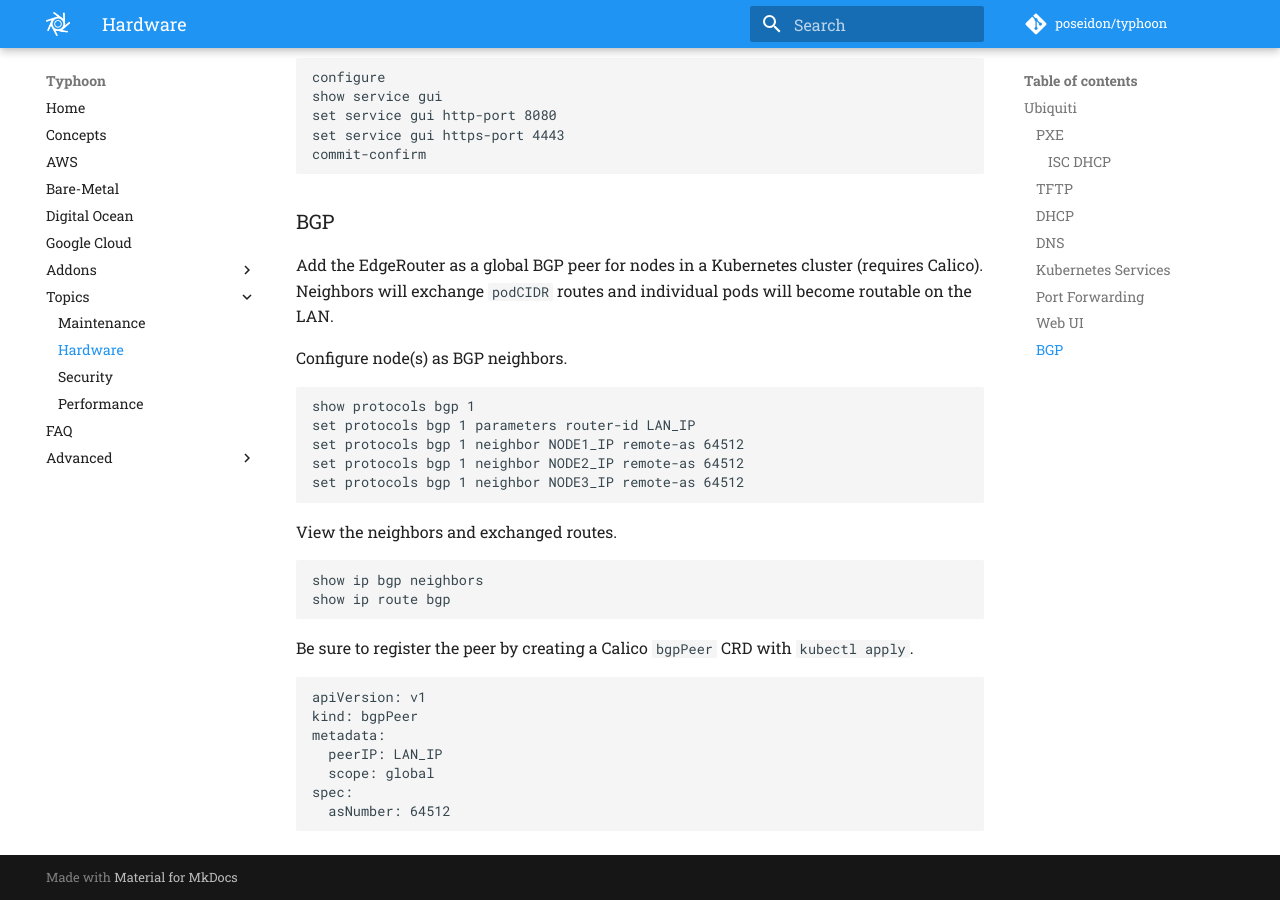
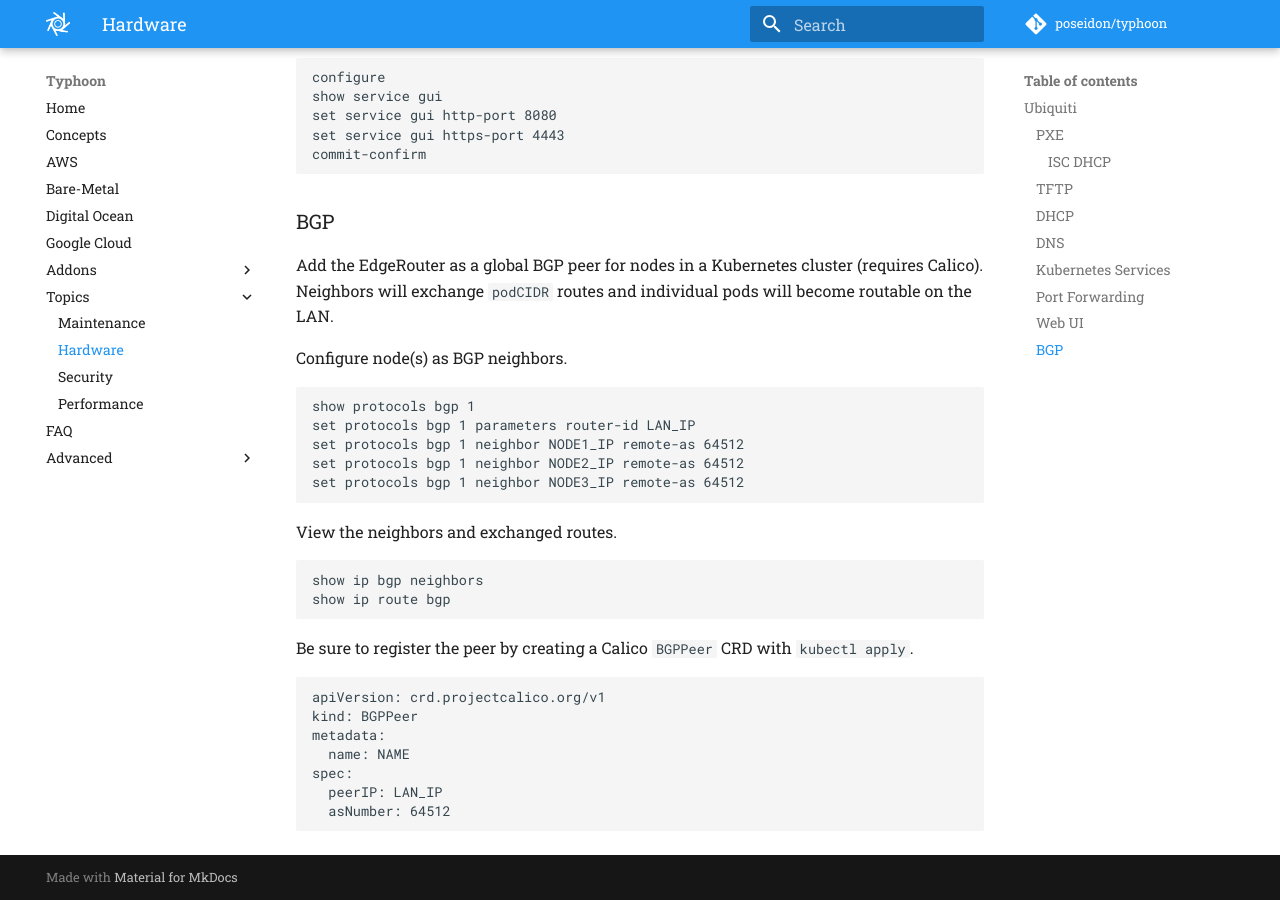
Before and after one commit to poseidon/typhoon, an MkDocs documentation site: the page built from docs/topics/hardware.md, in a window 1280 px wide and 900 px high, scrolled down 3085 px. Built offline with MkDocs 1.6.1 and Material for MkDocs 9.7.7, drawn with Linux system fonts in a browser that asks for light colours; comment, search, counter and statistics services are not loaded; old or Windows-style settings are respelled for this version of MkDocs.

Commit message:
Update example BGPPeer manifest
Previous example may have been outdated. It resulted in `error: unable to recognize "example.yaml": no matches for /, Kind=bgpPeer` .

See https://docs.projectcalico.org/v3.0/reference/calicoctl/resources/bgppeer.

````diff
--- a/docs/topics/hardware.md
+++ b/docs/topics/hardware.md
@@ -162,14 +162,14 @@ show ip bgp neighbors
 show ip route bgp
 ```
 
-Be sure to register the peer by creating a Calico `bgpPeer` CRD with `kubectl apply`.
+Be sure to register the peer by creating a Calico `BGPPeer` CRD with `kubectl apply`.
 
 ```
-apiVersion: v1
-kind: bgpPeer
+apiVersion: crd.projectcalico.org/v1
+kind: BGPPeer
 metadata:
+  name: NAME
+spec:
   peerIP: LAN_IP
-  scope: global
-spec:
   asNumber: 64512
 ```
````
